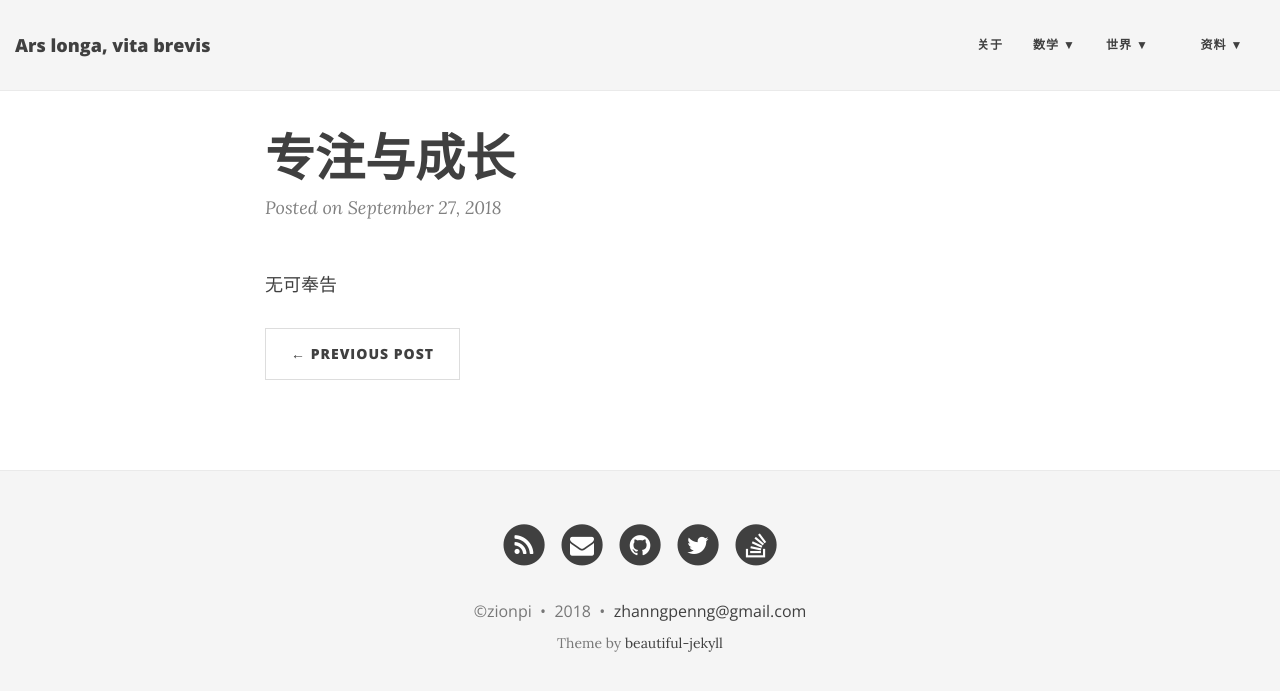
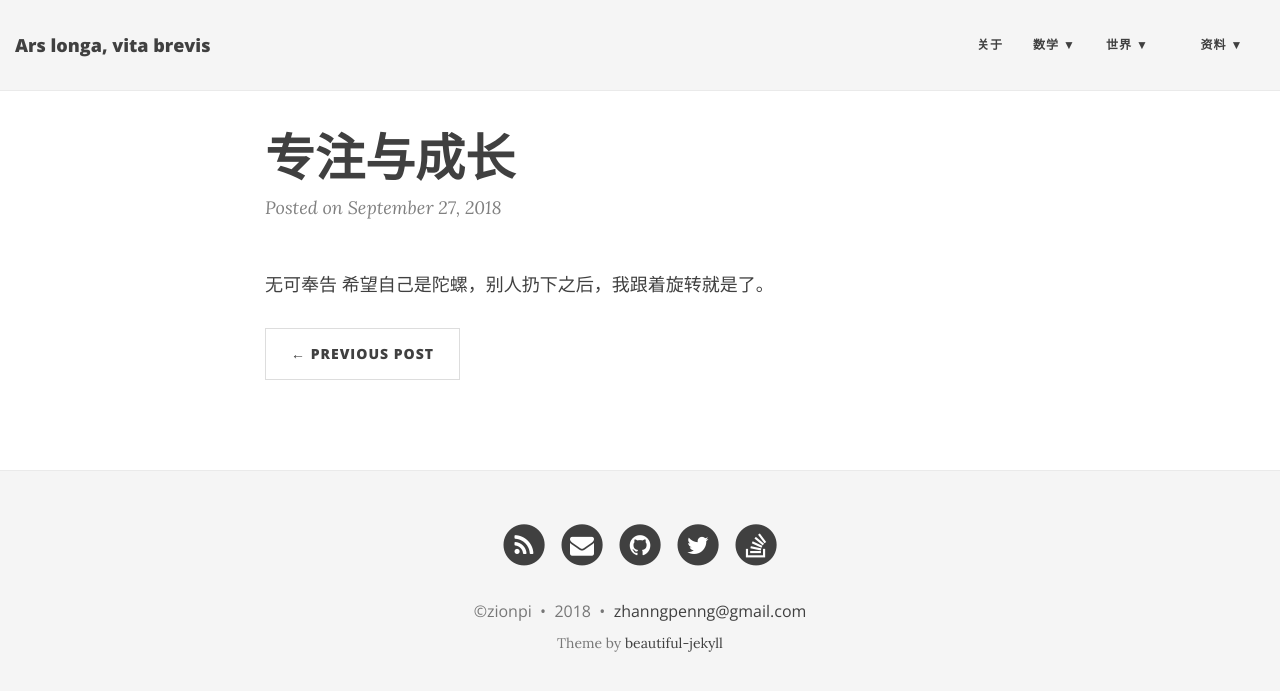
Before and after one commit to ZionPi/zionpi.github.io, a Jekyll site: the page built from _posts/2018-09-27-focus-and-boost.md, in a window 1280 px wide. Shown: the top 691 px of the page. Built offline with Jekyll 4.4.1, drawn with Linux system fonts in a browser that asks for light colours; nearby versions of some CDN libraries.

Commit message:
Update 2018-09-27-focus-and-boost.md

```diff
--- a/_posts/2018-09-27-focus-and-boost.md
+++ b/_posts/2018-09-27-focus-and-boost.md
@@ -3,3 +3,4 @@ layout: post
 title: 专注与成长
 ---
 无可奉告
+希望自己是陀螺，别人扔下之后，我跟着旋转就是了。
```
